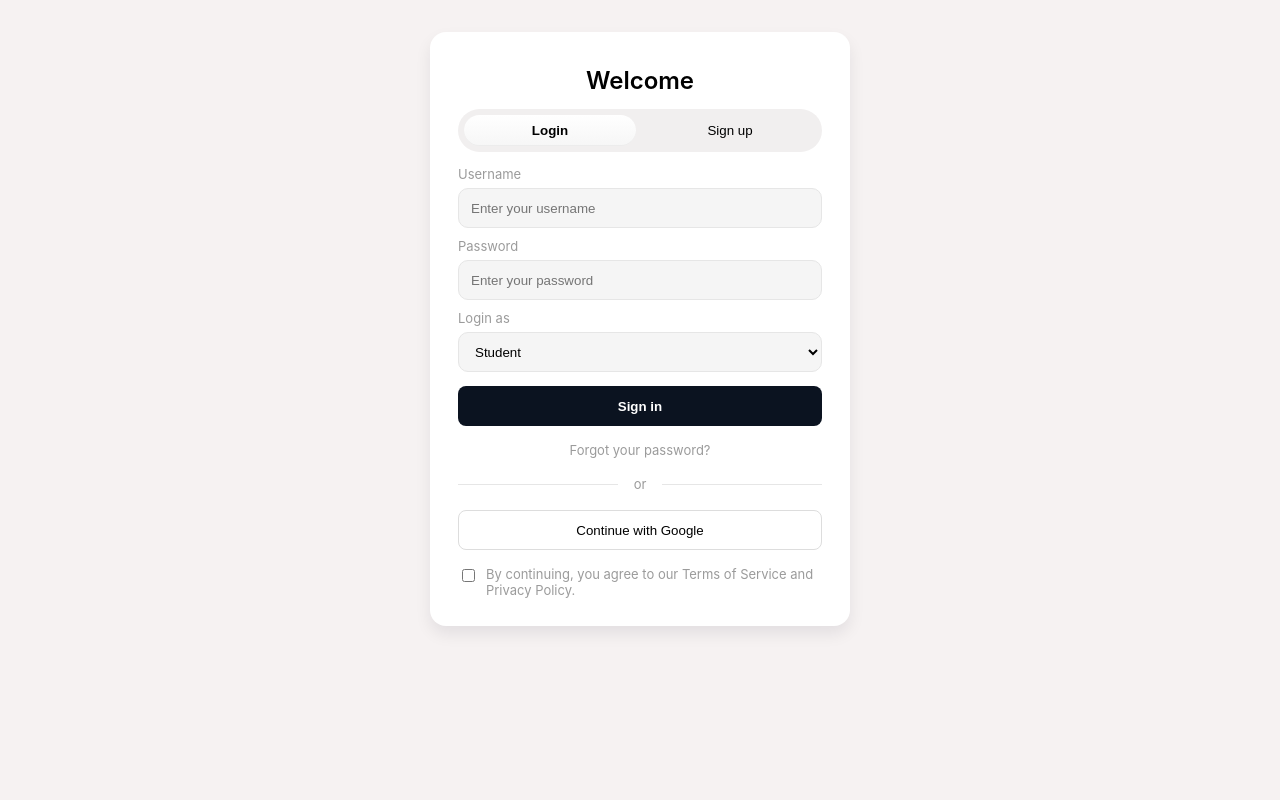
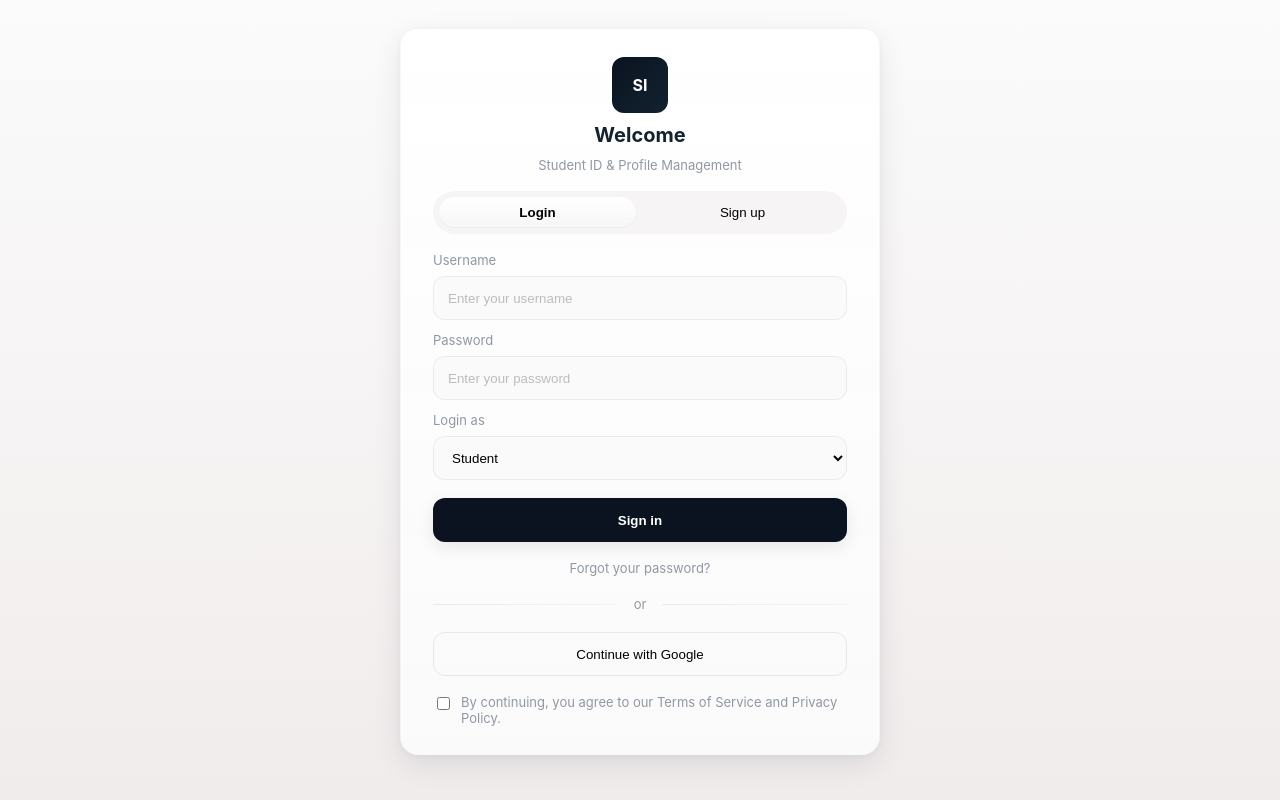
Before and after one commit to CSci-153-Web-Systems-and-Technologies/batch-2025-student-sync-web, a React (Vite) app: page / in a window 1280 px wide. Built offline with nearby package versions, Linux system fonts and the light colour scheme.

Commit message:
Adds landing page structure and styling
Introduces the initial structure and styling for the landing page, including a brand section with a logo, title, and subtitle.
Applies styling to the card layout, tabs, forms, and other elements to enhance the user interface.

```diff
--- a/src/App.jsx
+++ b/src/App.jsx
@@ -14,8 +14,11 @@ export default function App() {
     return (
         <div className="page">
             <div className="card" role="main">
-                <h2 className="title">Welcome</h2>
-
+                <div className="brand">
+                    <div className="logo">SI</div>
+                    <h2 className="title">Welcome</h2>
+                    <div className="subtitle">Student ID & Profile Management</div>
+                </div>
                 <div className="tabs">
                     <button className={tab === 'login' ? 'active' : ''} onClick={() => setTab('login')}>Login</button>
                     <button className={tab === 'signup' ? 'active' : ''} onClick={() => setTab('signup')}>Sign up</button>
--- a/src/styles.css
+++ b/src/styles.css
@@ -1,311 +1,52 @@
-:root {
-    --bg: #f6f2f2;
-    --card: #ffffff;
-    --muted: #9b9b9b;
-    --accent: #0b1320;
-    --soft: #f1efef;
+:root{
+  --bg-start: #fbfbfc;
+  --bg-end: #f1ecec;
+  --card: #ffffff;
+  --muted: #8f98a3;
+  --accent: #0b1320;
+  --accent-2: #122230;
+  --soft: #f6f4f4;
+  --glass: rgba(255,255,255,0.7);
 }
+*{box-sizing:border-box}
+html,body,#root{height:100%}
+body{
+  margin:0;
+  font-family: Inter, system-ui, -apple-system, 'Segoe UI', Roboto, 'Helvetica Neue', Arial;
+  background: linear-gradient(180deg,var(--bg-start),var(--bg-end));
+  display:flex;align-items:center;justify-content:center;padding:28px;
+}
+.page{width:100%;max-width:480px}
+.card{
+  background: linear-gradient(180deg, rgba(255,255,255,0.98), rgba(250,250,250,0.96));
+  border-radius:18px;
+  padding:28px 32px;
+  box-shadow:0 10px 30px rgba(11,19,32,0.09), 0 2px 6px rgba(11,19,32,0.04);
+  border:1px solid rgba(15,20,25,0.03);
+}
+.brand{display:flex;flex-direction:column;align-items:center;gap:6px;margin-bottom:6px}
+.logo{width:56px;height:56px;border-radius:12px;background:linear-gradient(135deg,var(--accent),var(--accent-2));display:flex;align-items:center;justify-content:center;color:#fff;font-weight:700}
+.title{text-align:center;margin:4px 0;font-weight:700;font-size:20px;color:var(--accent-2)}
+.subtitle{text-align:center;font-size:13px;color:var(--muted);margin-bottom:12px}
+.tabs{display:flex;gap:8px;margin:6px 0 18px;background:var(--soft);padding:6px;border-radius:999px}
+.tabs button{flex:1;border:none;padding:8px;border-radius:999px;background:transparent;cursor:pointer;transition:all .18s}
+.tabs button.active{background:linear-gradient(180deg,#fff,#f6f6f6);box-shadow:inset 0 -1px 0 rgba(0,0,0,0.04);font-weight:600}
+.form{display:flex;flex-direction:column;gap:12px}
+.field{display:flex;flex-direction:column;gap:8px}
+.field label{font-size:13px;color:var(--muted)}
+.field input,.field select{height:44px;border-radius:12px;border:1px solid rgba(0,0,0,0.06);padding:0 14px;background:#fafafa;transition:box-shadow .15s, transform .12s}
+.field input::placeholder{color:#bdbdbd}
+.field input:focus{outline:none;box-shadow:0 6px 18px rgba(11,19,32,0.06);transform:translateY(-1px)}
+.primary{height:44px;border-radius:12px;border:none;background:var(--accent);color:#fff;font-weight:700;margin-top:6px;cursor:pointer;box-shadow:0 6px 18px rgba(11,19,32,0.08);transition:transform .12s,box-shadow .12s}
+.primary:hover{transform:translateY(-2px);box-shadow:0 14px 28px rgba(11,19,32,0.12)}
+.alt{height:44px;border-radius:12px;border:1px solid rgba(0,0,0,0.08);background:transparent;cursor:pointer}
+.muted{text-align:center;color:var(--muted);font-size:13px;margin-top:6px}
+.divider{display:flex;align-items:center;gap:8px;margin:8px 0}
+.divider::before,.divider::after{content:"";flex:1;height:1px;background:linear-gradient(90deg,#eaeaea,#f4f4f4)}
+.divider span{padding:0 8px;color:var(--muted);font-size:13px}
+.agree{display:flex;gap:8px;align-items:flex-start;color:var(--muted);font-size:13px;margin-top:6px}
 
-* {
-    box-sizing: border-box
+@media (max-width:520px){
+  .page{padding:0 12px}
+  .card{padding:20px}
 }
-
-body,
-html,
-#root {
-    height: 100%
-}
-
-body {
-    margin: 0;
-    font-family: Inter, system-ui, -apple-system, 'Segoe UI', Roboto, 'Helvetica Neue', Arial;
-    background: var(--bg);
-    display: flex;
-    align-items: center;
-    justify-content: center;
-    padding: 32px;
-}
-
-.page {
-    width: 100%;
-    max-width: 420px
-}
-
-.card {
-    background: var(--card);
-    border-radius: 16px;
-    box-shadow: 0 8px 16px rgba(11, 19, 32, 0.08);
-    padding: 28px;
-}
-
-.title {
-    text-align: center;
-    margin: 6px 0 14px;
-    font-weight: 600
-}
-
-.tabs {
-    display: flex;
-    gap: 8px;
-    margin-bottom: 14px;
-    background: var(--soft);
-    padding: 6px;
-    border-radius: 999px
-}
-
-.tabs button {
-    flex: 1;
-    border: none;
-    padding: 8px;
-    border-radius: 999px;
-    background: transparent;
-    cursor: pointer
-}
-
-.tabs button.active {
-    background: linear-gradient(180deg, #fff, #f6f6f6);
-    box-shadow: inset 0 -1px 0 rgba(0, 0, 0, 0.04);
-    font-weight: 600
-}
-
-.form {
-    display: flex;
-    flex-direction: column;
-    gap: 10px
-}
-
-.field {
-    display: flex;
-    flex-direction: column;
-    gap: 6px
-}
-
-.field label {
-    font-size: 13px;
-    color: var(--muted)
-}
-
-.field input,
-.field select {
-    height: 40px;
-    border-radius: 10px;
-    border: 1px solid #e6e6e6;
-    padding: 0 12px;
-    background: #f5f5f5
-}
-
-.primary {
-    height: 40px;
-    border-radius: 8px;
-    border: none;
-    background: var(--accent);
-    color: #fff;
-    font-weight: 600;
-    margin-top: 4px
-}
-
-.alt {
-    height: 40px;
-    border-radius: 8px;
-    border: 1px solid #ddd;
-    background: transparent
-}
-
-.muted {
-    color: var(--muted);
-    text-align: center;
-    font-size: 13px;
-    margin-top: 6px
-}
-
-.divider {
-    display: flex;
-    align-items: center;
-    gap: 8px;
-    margin: 8px 0
-}
-
-.divider::before,
-.divider::after {
-    content: "";
-    flex: 1;
-    height: 1px;
-    background: #e6e6e6
-}
-
-.divider span {
-    padding: 0 8px;
-    color: var(--muted);
-    font-size: 13px
-}
-
-.agree {
-    display: flex;
-    gap: 8px;
-    align-items: flex-start;
-    color: var(--muted);
-    font-size: 13px;
-    margin-top: 6px
-}
-
-@media (max-width:420px) {
-    .card {
-        padding: 20px
-    }
-}
-
-:root {
-    --bg: #f6f2f2;
-    --card: #ffffff;
-    --muted: #9b9b9b;
-    --accent: #0b1320;
-    --soft: #f1efef;
-}
-
-* {
-    box-sizing: border-box
-}
-
-body,
-html,
-#root {
-    height: 100%
-}
-
-body {
-    margin: 0;
-    font-family: Inter, system-ui, -apple-system, 'Segoe UI', Roboto, 'Helvetica Neue', Arial;
-    background: var(--bg);
-    display: flex;
-    align-items: center;
-    justify-content: center;
-    padding: 32px;
-}
-
-.page {
-    width: 100%;
-    max-width: 420px
-}
-
-.card {
-    background: var(--card);
-    border-radius: 16px;
-    box-shadow: 0 8px 16px rgba(11, 19, 32, 0.08);
-    padding: 28px;
-}
-
-.title {
-    text-align: center;
-    margin: 6px 0 14px;
-    font-weight: 600
-}
-
-.tabs {
-    display: flex;
-    gap: 8px;
-    margin-bottom: 14px;
-    background: var(--soft);
-    padding: 6px;
-    border-radius: 999px
-}
-
-.tabs button {
-    flex: 1;
-    border: none;
-    padding: 8px;
-    border-radius: 999px;
-    background: transparent;
-    cursor: pointer
-}
-
-.tabs button.active {
-    background: linear-gradient(180deg, #fff, #f6f6f6);
-    box-shadow: inset 0 -1px 0 rgba(0, 0, 0, 0.04);
-    font-weight: 600
-}
-
-.form {
-    display: flex;
-    flex-direction: column;
-    gap: 10px
-}
-
-.field {
-    display: flex;
-    flex-direction: column;
-    gap: 6px
-}
-
-.field label {
-    font-size: 13px;
-    color: var(--muted)
-}
-
-.field input,
-.field select {
-    height: 40px;
-    border-radius: 10px;
-    border: 1px solid #e6e6e6;
-    padding: 0 12px;
-    background: #f5f5f5
-}
-
-.primary {
-    height: 40px;
-    border-radius: 8px;
-    border: none;
-    background: var(--accent);
-    color: #fff;
-    font-weight: 600;
-    margin-top: 4px
-}
-
-.alt {
-    height: 40px;
-    border-radius: 8px;
-    border: 1px solid #ddd;
-    background: transparent
-}
-
-.muted {
-    color: var(--muted);
-    text-align: center;
-    font-size: 13px;
-    margin-top: 6px
-}
-
-.divider {
-    display: flex;
-    align-items: center;
-    gap: 8px;
-    margin: 8px 0
-}
-
-.divider::before,
-.divider::after {
-    content: "";
-    flex: 1;
-    height: 1px;
-    background: #e6e6e6
-}
-
-.divider span {
-    padding: 0 8px;
-    color: var(--muted);
-    font-size: 13px
-}
-
-.agree {
-    display: flex;
-    gap: 8px;
-    align-items: flex-start;
-    color: var(--muted);
-    font-size: 13px;
-    margin-top: 6px
-}
-
-@media (max-width:420px) {
-    .card {
-        padding: 20px
-    }
-}
```
